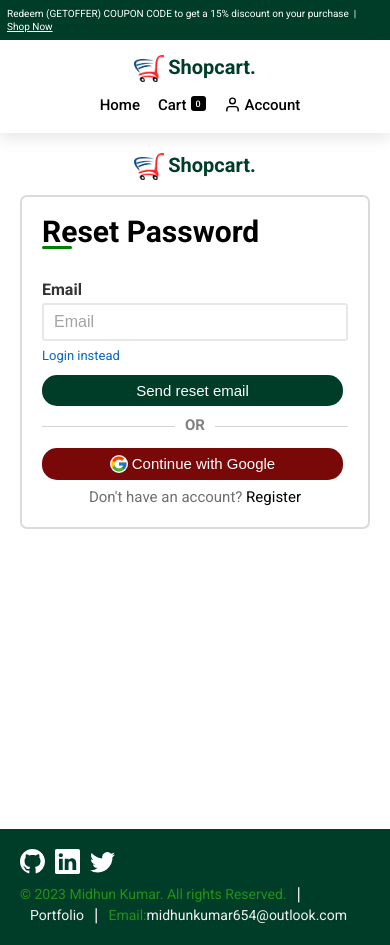
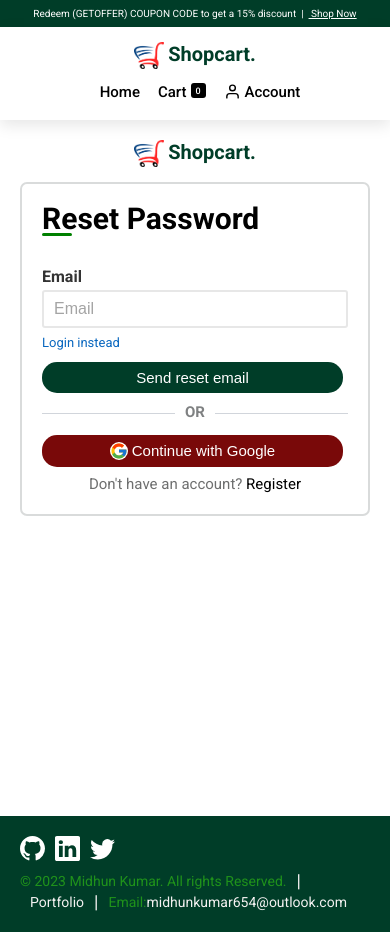
Before and after one commit to Midhunkumar-se/shopcart, a React (Create React App) app: page /reset in a window 390 px wide. Built offline with nearby package versions, Linux system fonts and the light colour scheme; no server answers.

Commit message:
small change in header style

```diff
--- a/src/components/header/Header.jsx
+++ b/src/components/header/Header.jsx
@@ -90,7 +90,8 @@
       <div className="coupon-header">
         <p className="coupon-header__phone">+91 7490 000 0152</p>
         <p className="coupon-header__para">
-          Redeem (GETOFFER) COUPON CODE to get a 15% discount on your purchase
+          Redeem (GETOFFER) COUPON CODE to get a 15% discount{" "}
+          <span className="disable"> on your purchase </span>
           &nbsp;| &nbsp;
           <Link to="/#product"> Shop Now</Link>
         </p>
--- a/src/components/header/Header.scss
+++ b/src/components/header/Header.scss
@@ -239,3 +239,9 @@
     margin-left: 10px;
   }
 }
+
+@media only screen and (max-width: 420px) {
+  .disable {
+    display: none;
+  }
+}
```
